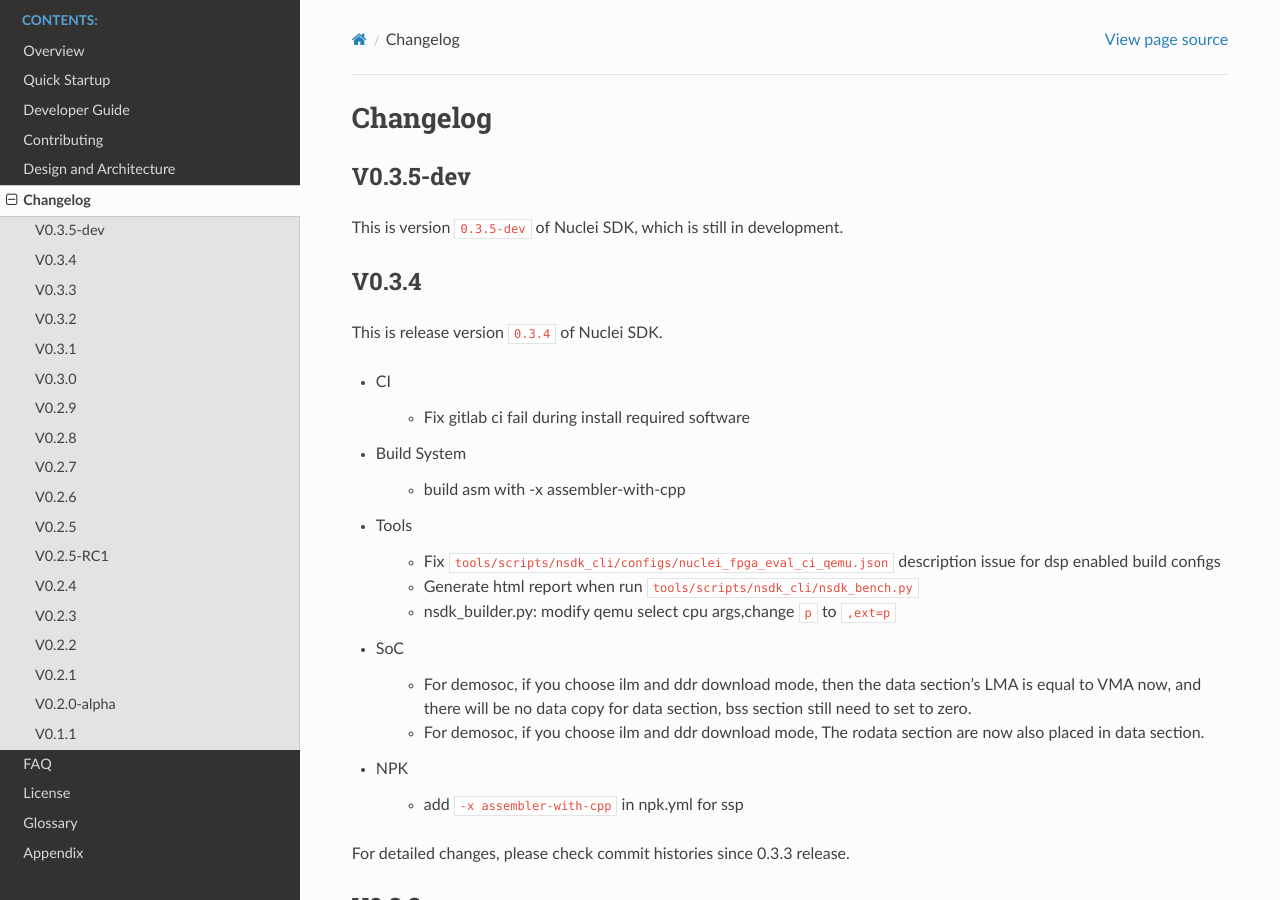
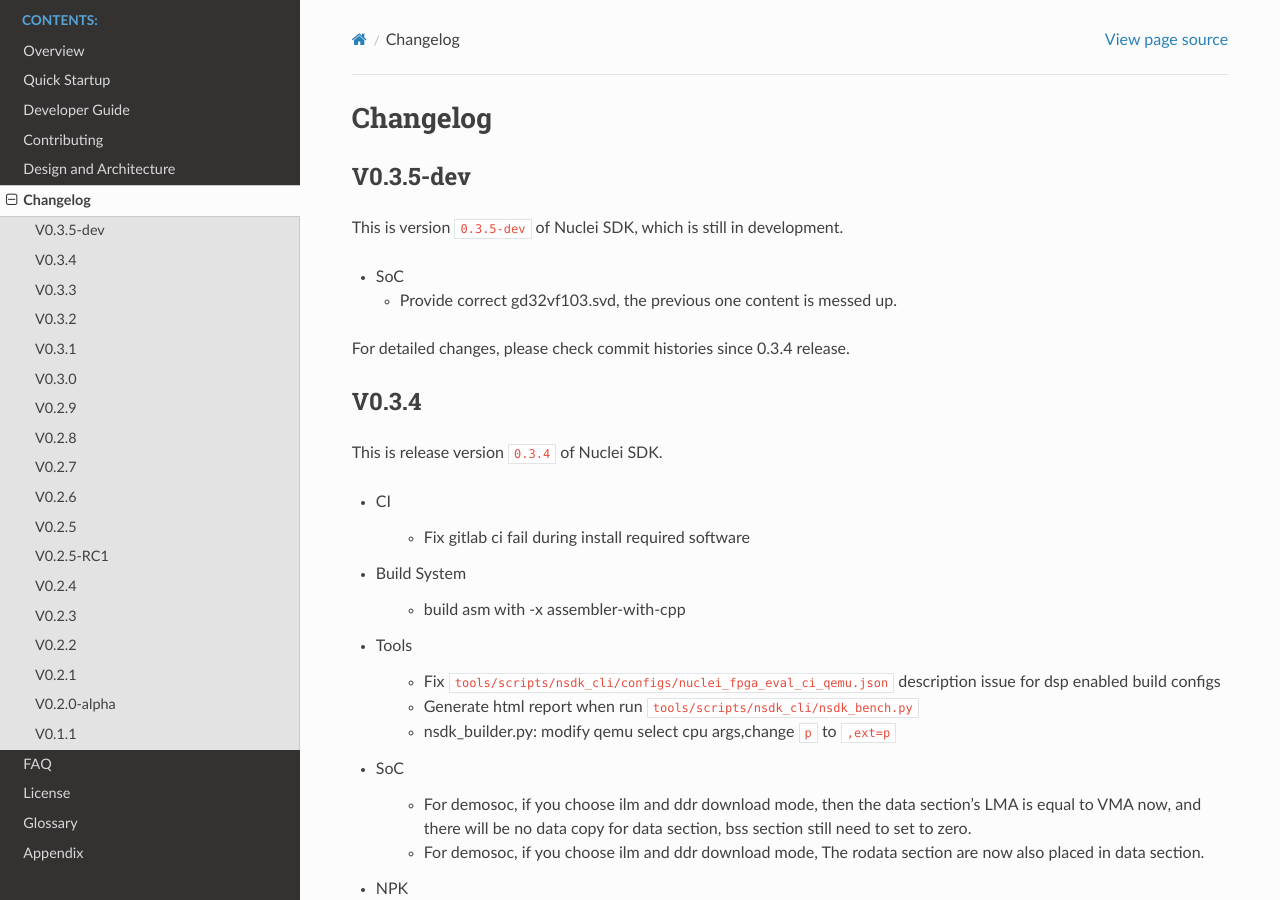
Before and after one commit to Nuclei-Software/nuclei-sdk, a Sphinx documentation site: the page built from doc/source/changelog.rst, in a window 1280 px wide and 900 px high. Built offline with Sphinx 7.4.7 and the Read the Docs theme 2.0.0, drawn with Linux system fonts in a browser that asks for light colours.

Commit message:
doc: add changelog for gd32vf103.svd update
Signed-off-by: Huaqi Fang <578567190@qq.com>

```diff
--- a/doc/source/changelog.rst
+++ b/doc/source/changelog.rst
@@ -8,7 +8,12 @@
 
 This is version ``0.3.5-dev`` of Nuclei SDK, which is still in development.
 
+* SoC
 
+  - Provide correct gd32vf103.svd, the previous one content is messed up.
+
+
+For detailed changes, please check commit histories since 0.3.4 release.
 
 
 V0.3.4
```
